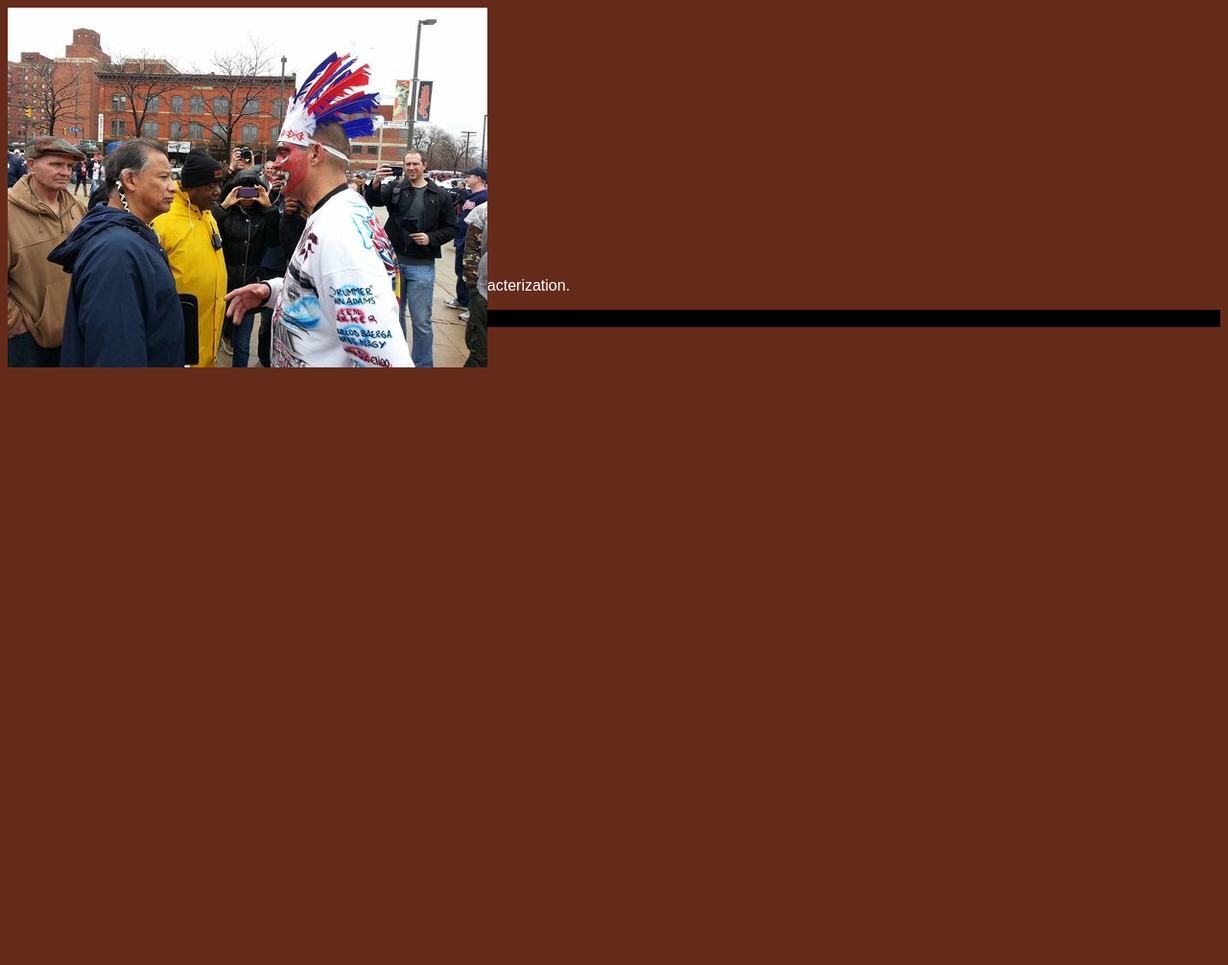
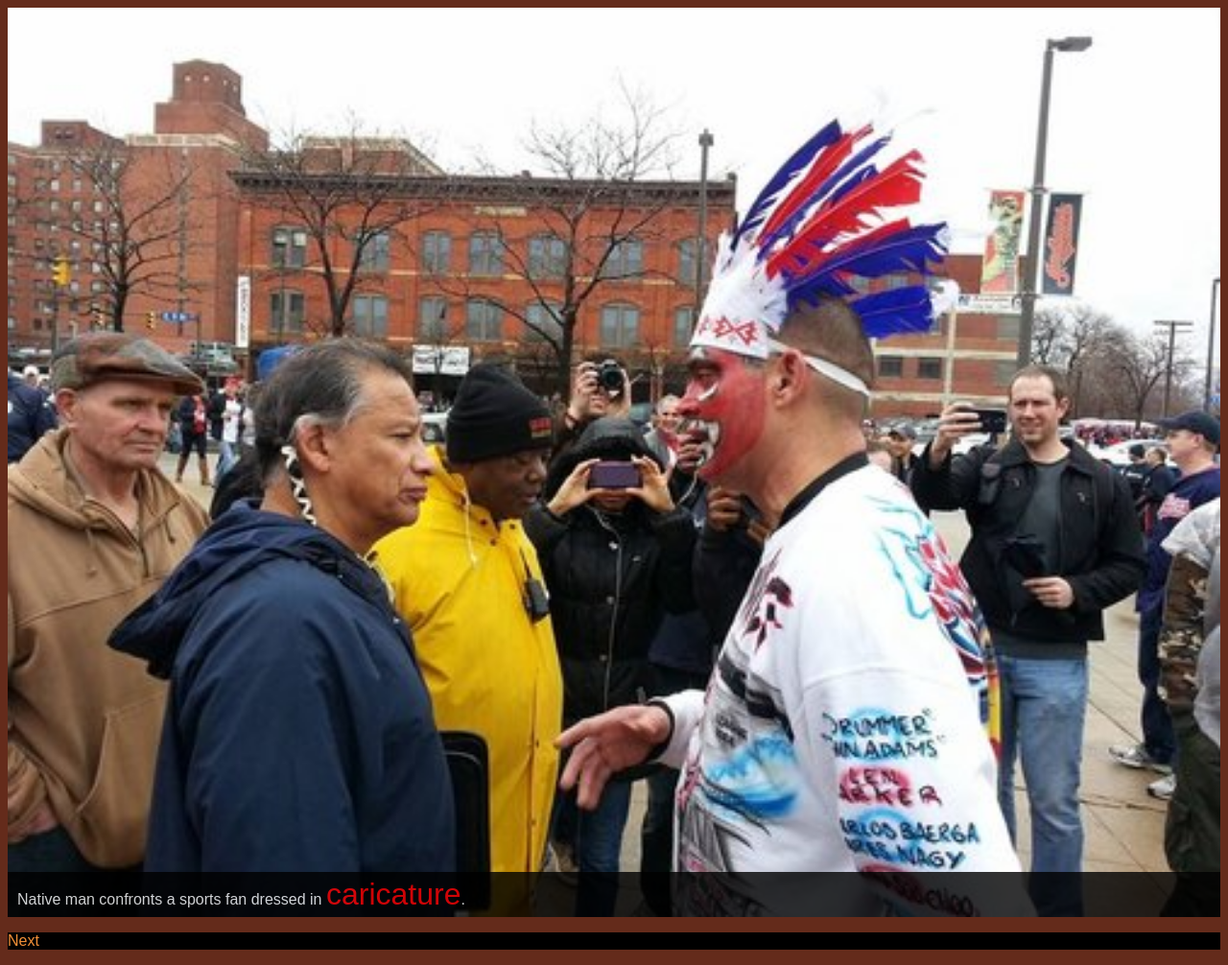
Before and after one commit to MichelleDavison/MEmorialProject, a plain HTML site: page page3.html in a window 1280 px wide. Shown: the whole page at 96% size. Before the commit the page ends 800 px from the top, so only its background shows below. Drawn offline with nearby package versions, Linux system fonts and the light colour scheme; a web font is replaced by a local one.

Commit message:
more modifications and style changes.

```diff
--- a/page3.html
+++ b/page3.html
@@ -6,29 +6,38 @@
         <title>MEmorial</title>
         <script src="http://ajax.googleapis.com/ajax/libs/jquery/1.11.1/jquery.min.js"></script>
 
-        <script src="jquery.cycle2.min.js"></script>
-    <link href='http://fonts.googleapis.com/css?family=PT+Sans+Caption' rel='stylesheet' type='text/css'>
-	<link rel="stylesheet" type="text/css" href="style.css">
+    	<link href='http://fonts.googleapis.com/css?family=PT+Sans+Caption' rel='stylesheet' type='text/css'>
+		<link rel="stylesheet" type="text/css" href="style.css">
+	    <link rel="stylesheet" href="nivo-slider.css" type="text/css" />
+	    <script src="jquery.nivo.slider.pack.js" type="text/javascript"></script>
+	    <link rel="stylesheet" href="nivo-slider/themes/default/default.css" type="text/css" />
+		<script type="text/javascript">
+		    $(window).load(function() {
+		        $('#slider').nivoSlider({effect: 'fade',
+		        						pauseOnHover: false,
+		        						directionNav: false,
+		        						controlNav: false });
+		    });
+		</script>
     </head>
     <body>
-        <div class="cycle-slideshow"
+    <div class="slider-wrapper theme-default">
+    	<div class="ribbon"></div>
+    	<div id="slider" class="nivoSlider">
+            <img src ="images/rsz_clevelandredface.jpg" alt="Cleveland Indians fans don redface." title="#htmlcaption1"/>
+            <img src="images/rsz_redfaceoff.jpg" alt="Native man confronts a sports fan dressed in caricature." title="#htmlcaption2"/>
+		</div>
+	</div>
+	<div id="htmlcaption1" class="nivo-html-caption">
+	   Cleveland Indians fans don redface.
+	</div>
+	<div id="htmlcaption2" class="nivo-html-caption">
+		Native man confronts a sports fan dressed in <span id="emphasis">caricature</span>.
+	</div>
 
-        	 data-cycle-fx="fadeout"
 
-        	 data-cycle-pause-on-hover="true"
 
-        	 data-cycle-speed="50"
 
-        	 data-cycle-caption="#alt-caption"
-
-        	 data-cycle-caption-template="{{alt}}"
-
-    	>
-            <img src ="images/rsz_clevelandredface.jpg" alt="Cleveland Indians fans don redface." />
-            <img src="images/rsz_redfaceoff.jpg" alt="Redfaced fan confronts a native who does not conform to his ugly characterization."/>
-        </div>
-
-        <div id="alt-caption" class="center"></div>
         <p><a href="page5.html">Next</a></p>
     </body>
 </html>
--- a/style.css
+++ b/style.css
@@ -30,6 +30,12 @@ h1 {
 
 }
 
+#emphasis {
+	font-size: 200%;
+	font-style: bold;
+	color: red;
+}
+
 a:hover, a:visited, a:link, a:active  {
 
     color: #F08E37;
```
Also changed, not shown: page5.html (+27 -20 lines).
